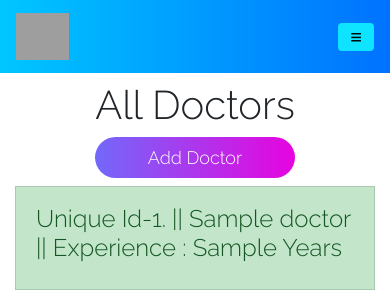
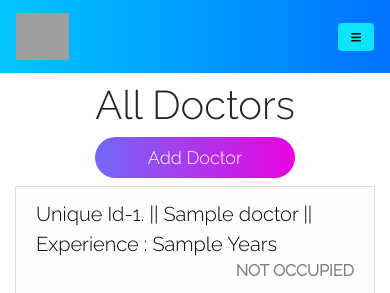
Before and after one commit to Patience-Breakers/Hospital-CMS-for-Covid-19, a Django app: template covidtracker/templates/doctoravailability.html in a window 390 px wide. Shown: the top 293 px of the page. Run offline with Django 3.2, Linux system fonts and the light colour scheme; the template is opened without the code that fills it: most values are stand-ins (such as "Sample title", 1, 10 or a date in 2020); some libraries are stand-ins or nearby versions; grey boxes are pictures that could not be loaded.

Commit message:
Front end improved for doctor page all patients remains

```diff
--- a/covidtracker/static/css/doctoravailability.css
+++ b/covidtracker/static/css/doctoravailability.css
@@ -1,3 +1,7 @@
+* {
+  margin: 0;
+  padding: 0;
+}
 .not-occupied li {
   background-color: rgb(126, 236, 172);
   color: red;
@@ -5,3 +9,8 @@
 .occupied li {
   background-color: rgb(255, 204, 204);
 }
+.header-of-list {
+  color: black;
+  font-weight: 400;
+  font-size: 20px;
+}
--- a/covidtracker/templates/doctoravailability.html
+++ b/covidtracker/templates/doctoravailability.html
@@ -20,11 +20,20 @@
 
         <a href="/doctors/{{doctor.doctor_id}}" style="text-decoration: none;">
             <li class="list-group-item list-group-item-action
-        {% if doctor.occupied %} list-group-item-danger {% else %} list-group-item-success {% endif %}
+        {% if doctor.occupied %} list-group-item-danger {% else %} list-group-item-light {% endif %}
         ">
+                <div class="row">
+                    <div class="col-md-9 header-of-list">
+                        Unique Id-{{doctor.pk}}. || {{doctor.name}} || Experience :
+                        {{doctor.experience_in_years}} Years
+                    </div>
+                    <div class="col-md-3 text-right">
+                        <b>
+                            {% if doctor.occupied %} OCCUPIED {% else %} NOT OCCUPIED {% endif %}
+                        </b>
+                    </div>
+                </div>
 
-                <h4> Unique Id-{{doctor.pk}}. || {{doctor.name}} || Experience : {{doctor.experience_in_years}} Years
-                </h4>
             </li>
         </a>
         {% empty %}
@@ -33,17 +42,17 @@
     </ul>
 </div>
 
-<div class="container">
+<!-- <div class="container">
     <h1 class="text-center my-3">Legend</h1>
     <div class="row">
-        <div class="col list-group-item-success p-2">
+        <div class="col list-group-item-light p-2">
             <h1 class="text-center">Available</h1>
         </div>
         <div class="col list-group-item-danger p-2">
             <h1 class="text-center">Not Available</h1>
         </div>
     </div>
-</div>
+</div> -->
 
 {% endblock %}
 
```
Also changed, not shown: covidtracker/db.sqlite3.
